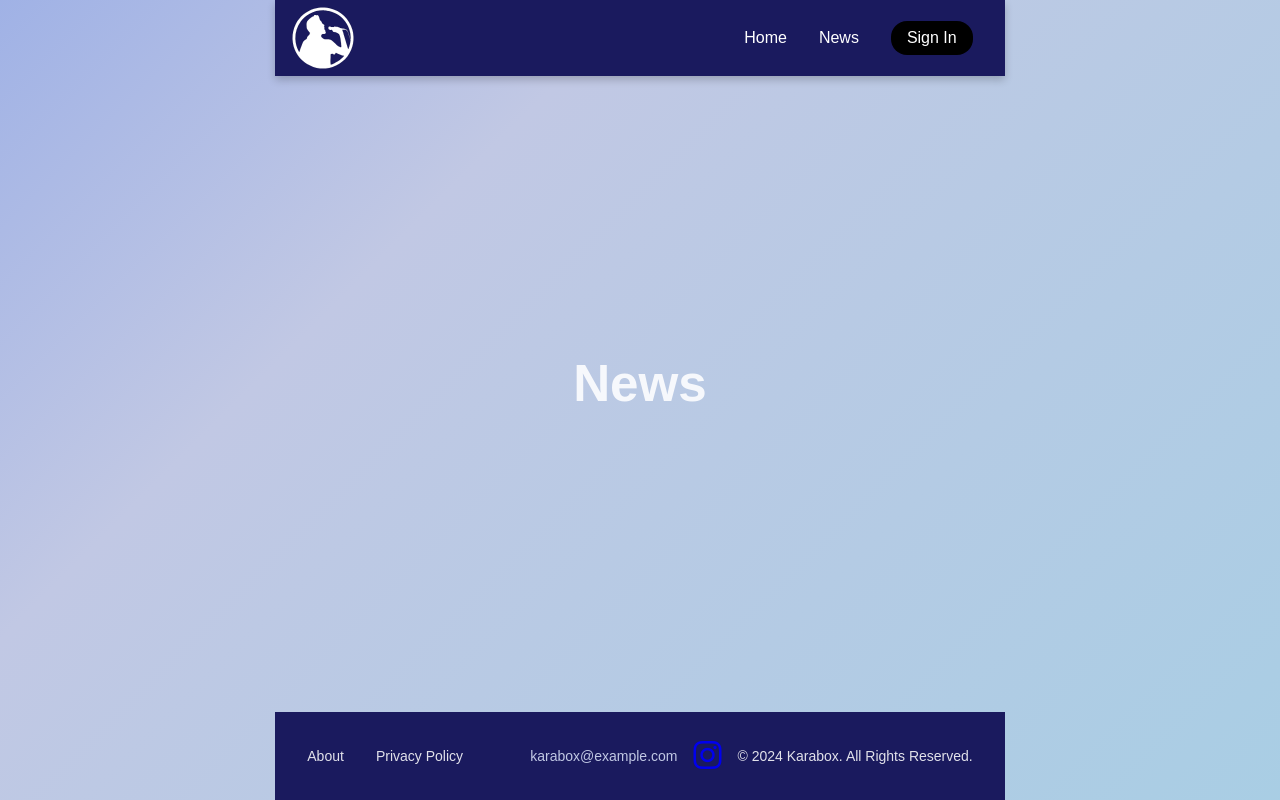
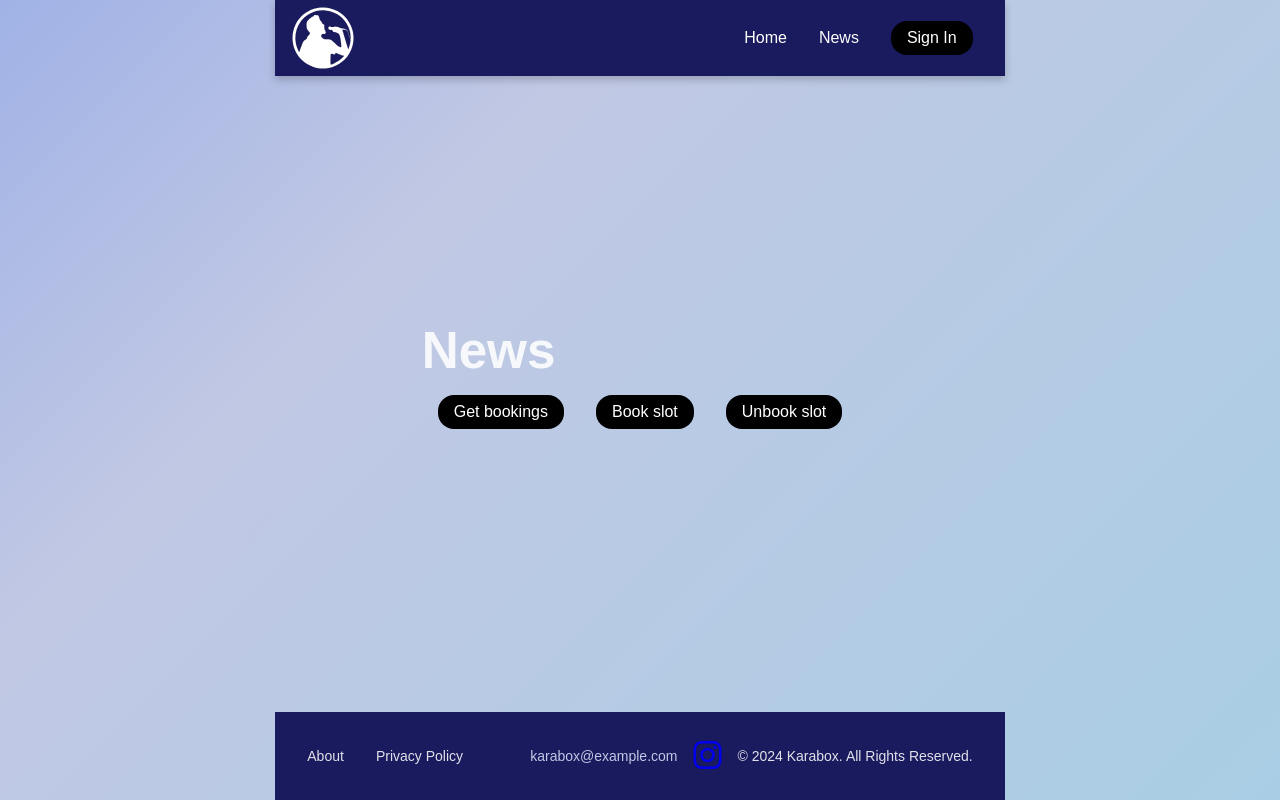
Before and after one commit to yoannLafore/karabox_website, a React (Vite) app in the folder app/: page /news in a window 1280 px wide. Built offline with nearby package versions, Linux system fonts and the light colour scheme; no server answers.

Commit message:
feat(booking): add test buttons to news page for dev purposes

```diff
--- a/app/src/pages/News.tsx
+++ b/app/src/pages/News.tsx
@@ -1,7 +1,58 @@
+import axios from 'axios';
+import { apiUrl } from '../config/apiConfig';
+import { useAuth } from '../hooks/auth/useAuth';
+import dayjs from 'dayjs';
+import { bookSlot, getBookings, unbookSlot } from '../services/bookingService';
+
+async function onClick(token: string | null) {
+  console.log(token);
+
+  // const day = dayjs().format('YYYY-MM-DD');
+
+  // const data = {
+  //   headers: {
+  //     Authorization: 'Bearer ' + token,
+  //   },
+  //   params: {
+  //     day: day,
+  //     hours: 10,
+  //     minutes: 15,
+  //     slotId: 'mUFZ7RYEDelEGBxmk195',
+  //   },
+  // };
+
+  // // const res = await axios.get(apiUrl + '/get-booked-slots', data);
+  // const res = await axios.get(apiUrl + '/unbook-slot', data);
+
+  const day = dayjs('2024-12-1');
+
+  const slots = await getBookings(day, token);
+  console.log(slots);
+
+  //console.log(res.data);
+}
+
+async function onClickBookSlot(token: string | null) {
+  const bookRes = await bookSlot(dayjs('2024-11-30'), 23, 45, token!);
+
+  console.log(bookRes);
+}
+
+async function onClickUnbookSlot(token: string | null) {
+  const res = await unbookSlot('Z2APo7L5DoiLRufA0du0', token!);
+
+  console.log(res);
+}
+
 function News() {
+  const { token } = useAuth();
+
   return (
     <div>
       <h1>News</h1>
+      <button onClick={() => onClick(token)}>Get bookings</button>
+      <button onClick={() => onClickBookSlot(token)}>Book slot</button>
+      <button onClick={() => onClickUnbookSlot(token)}>Unbook slot</button>
     </div>
   );
 }
```
